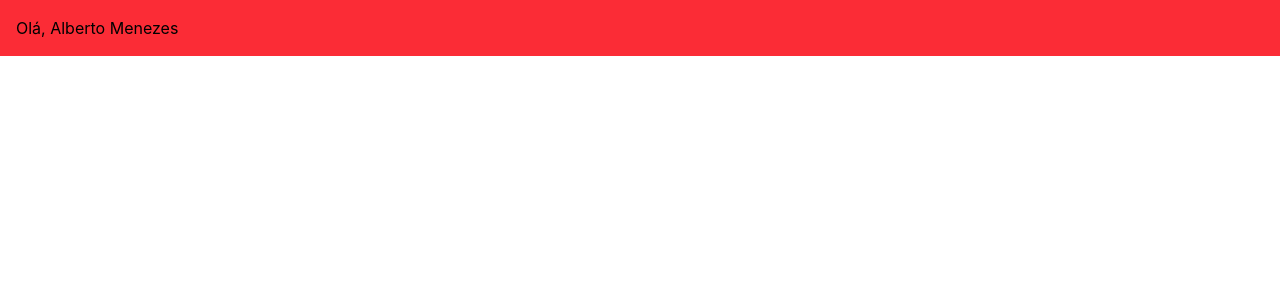
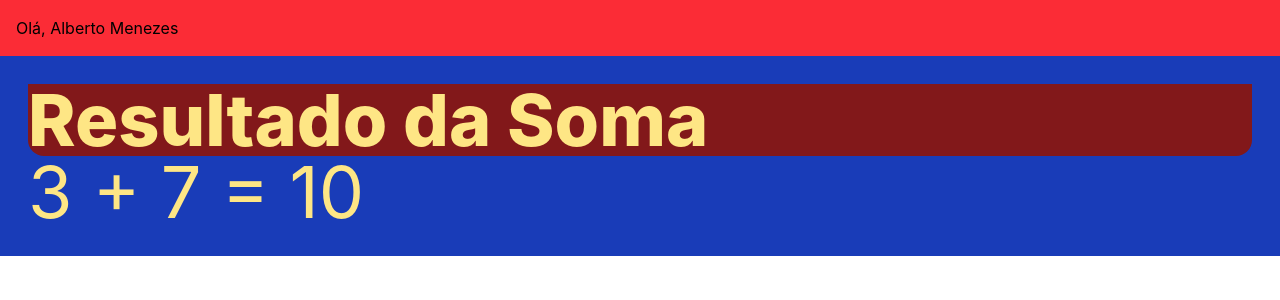
Before and after one commit to leansose/painel-partidas, a React (Vite) app: page / in a window 1280 px wide. Shown: the top 300 px of the page. Built offline with nearby package versions, Linux system fonts and the light colour scheme.

Commit message:
component Soma

```diff
--- a/src/App.tsx
+++ b/src/App.tsx
@@ -1,6 +1,7 @@
 //IMPORTS
 
 import UserGreeting from "./components/userGreeting"
+import Soma from "./components/soma"
 
 export default function App() {
 
@@ -12,6 +13,7 @@ export default function App() {
     //HTML
     <>
       <UserGreeting user = { user }/>
+      <Soma a={3} b={7} />
     </>
   )
 }
--- /dev/null
+++ b/src/components/soma.tsx
@@ -0,0 +1,16 @@
+interface SomaProps {
+    a: number
+    b: number
+}
+
+export default function Soma({a, b}: SomaProps) {
+    //LOGICA
+    const soma = a + b
+    return (
+        //HTML
+        <div className="bg-blue-800 p-7 text-7xl text-amber-200">
+            <h1 className="bg-red-900 rounded-b-2xl font-extrabold">Resultado da Soma</h1>
+            <p>{a} + {b} = {soma}</p>
+        </div>
+    )
+}
--- a/src/components/userGreeting.tsx
+++ b/src/components/userGreeting.tsx
@@ -1,5 +1,7 @@
 //IMPORTS
-import { UserGreetingProps } from "./props/UserGreetingProps"
+
+import type { UserGreetingProps } from "../props/UserGreetingProps"
+
 //TYPES / INTERFACE
 
 /*
```
